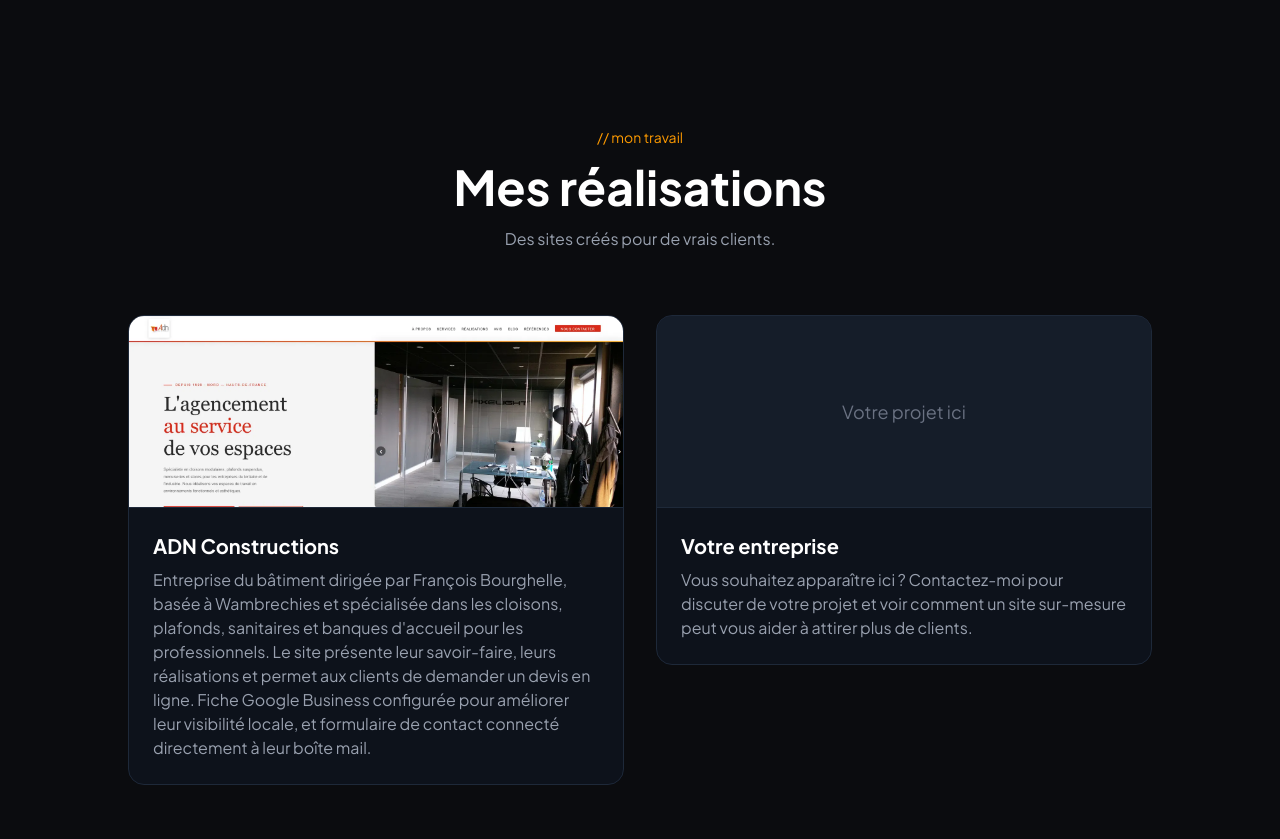
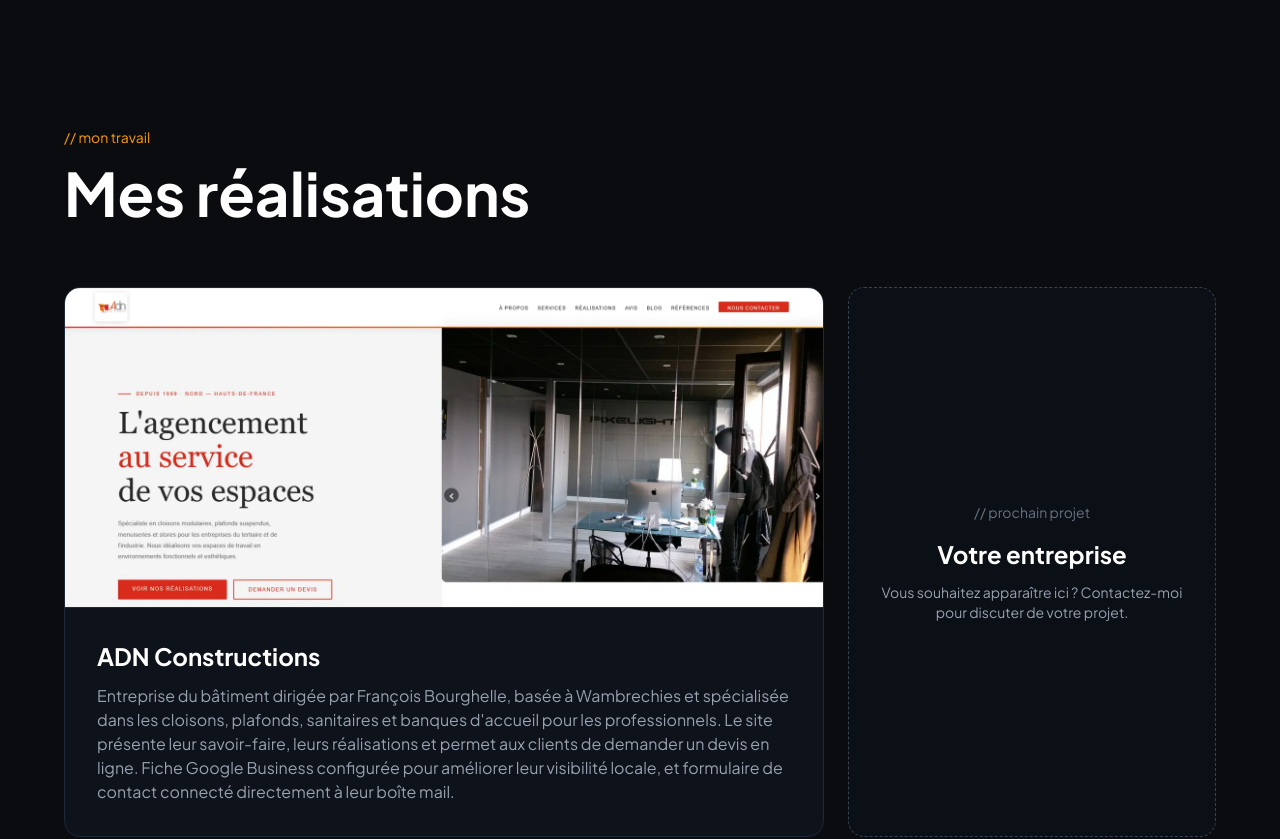
Before and after one commit to enguerrandbourghelle/agence-demo, a Next.js app: page / in a window 1280 px wide. Shown: the part 3280-4119 px from the top of the page. Built offline with nearby package versions, Linux system fonts and the light colour scheme.

Commit message:
feat: mise en page asymetrique pour Portfolio

```diff
--- a/components/Portfolio.tsx
+++ b/components/Portfolio.tsx
@@ -14,9 +14,9 @@ function TiltCard({ children }: { children: React.ReactNode }) {
     const y = e.clientY - rect.top;
     const centerX = rect.width / 2;
     const centerY = rect.height / 2;
-    const rotateX = ((y - centerY) / centerY) * -6;
-    const rotateY = ((x - centerX) / centerX) * 6;
-    card.style.transform = `perspective(1000px) rotateX(${rotateX}deg) rotateY(${rotateY}deg) scale(1.015)`;
+    const rotateX = ((y - centerY) / centerY) * -5;
+    const rotateY = ((x - centerX) / centerX) * 5;
+    card.style.transform = `perspective(1000px) rotateX(${rotateX}deg) rotateY(${rotateY}deg) scale(1.01)`;
   };
 
   const handleMouseLeave = () => {
@@ -30,7 +30,7 @@ function TiltCard({ children }: { children: React.ReactNode }) {
       ref={cardRef}
       onMouseMove={handleMouseMove}
       onMouseLeave={handleMouseLeave}
-      className="transition-transform duration-200 ease-out will-change-transform"
+      className="transition-transform duration-200 ease-out will-change-transform h-full"
     >
       {children}
     </div>
@@ -39,18 +39,17 @@ function TiltCard({ children }: { children: React.ReactNode }) {
 
 export default function Portfolio() {
   return (
-    <section id="realisations" className="py-24 px-6">
-      <div className="max-w-5xl mx-auto">
+    <section id="realisations" className="py-24 px-6 md:px-16">
+      <div className="max-w-6xl mx-auto">
         <AnimatedSection>
-          <p className="font-mono text-sm text-amber-500 mb-4 text-center">{"// mon travail"}</p>
-          <h2 className="font-serif text-4xl md:text-5xl font-bold text-center mb-4 text-white">Mes réalisations</h2>
-          <p className="text-center text-gray-400 mb-16">Des sites créés pour de vrais clients.</p>
+          <p className="font-mono text-sm text-amber-500 mb-4">{"// mon travail"}</p>
+          <h2 className="font-serif text-5xl md:text-6xl font-bold mb-16 text-white">Mes réalisations</h2>
         </AnimatedSection>
-        <div className="grid grid-cols-1 md:grid-cols-2 gap-8">
-          <AnimatedSection>
+        <div className="grid grid-cols-1 md:grid-cols-12 gap-6">
+          <AnimatedSection className="md:col-span-8">
             <TiltCard>
-              <div className="rounded-2xl overflow-hidden border border-gray-800 bg-gray-900/50 group">
-                <div className="relative h-48 border-b border-gray-800 overflow-hidden">
+              <div className="rounded-2xl overflow-hidden border border-gray-800 bg-gray-900/50 group h-full flex flex-col">
+                <div className="relative h-64 md:h-80 border-b border-gray-800 overflow-hidden">
                   <Image
                     src="/adn-constructions.jpg"
                     alt="Site web ADN Constructions"
@@ -58,8 +57,8 @@ export default function Portfolio() {
                     className="object-cover object-top transition-transform duration-500 ease-out group-hover:scale-110"
                   />
                 </div>
-                <div className="p-6">
-                  <h3 className="font-serif text-xl font-bold mb-2 text-white">ADN Constructions</h3>
+                <div className="p-8 flex-1">
+                  <h3 className="font-serif text-2xl font-bold mb-3 text-white">ADN Constructions</h3>
                   <p className="text-gray-400">
                     Entreprise du bâtiment dirigée par François Bourghelle, basée à Wambrechies et spécialisée dans les cloisons, plafonds, sanitaires et banques d&apos;accueil pour les professionnels. Le site présente leur savoir-faire, leurs réalisations et permet aux clients de demander un devis en ligne. Fiche Google Business configurée pour améliorer leur visibilité locale, et formulaire de contact connecté directement à leur boîte mail.
                   </p>
@@ -67,16 +66,12 @@ export default function Portfolio() {
               </div>
             </TiltCard>
           </AnimatedSection>
-          <AnimatedSection>
+          <AnimatedSection className="md:col-span-4">
             <TiltCard>
-              <div className="rounded-2xl overflow-hidden border border-gray-800 bg-gray-900/50">
-                <div className="bg-gray-800/50 h-48 flex items-center justify-center border-b border-gray-800">
-                  <span className="font-mono text-gray-500 text-lg">Votre projet ici</span>
-                </div>
-                <div className="p-6">
-                  <h3 className="font-serif text-xl font-bold mb-2 text-white">Votre entreprise</h3>
-                  <p className="text-gray-400">Vous souhaitez apparaître ici ? Contactez-moi pour discuter de votre projet et voir comment un site sur-mesure peut vous aider à attirer plus de clients.</p>
-                </div>
+              <div className="rounded-2xl overflow-hidden border border-dashed border-gray-700 bg-gray-900/30 h-full flex flex-col items-center justify-center text-center p-8">
+                <span className="font-mono text-gray-500 text-sm mb-4">{"// prochain projet"}</span>
+                <h3 className="font-serif text-2xl font-bold mb-3 text-white">Votre entreprise</h3>
+                <p className="text-gray-400 text-sm">Vous souhaitez apparaître ici ? Contactez-moi pour discuter de votre projet.</p>
               </div>
             </TiltCard>
           </AnimatedSection>
```
